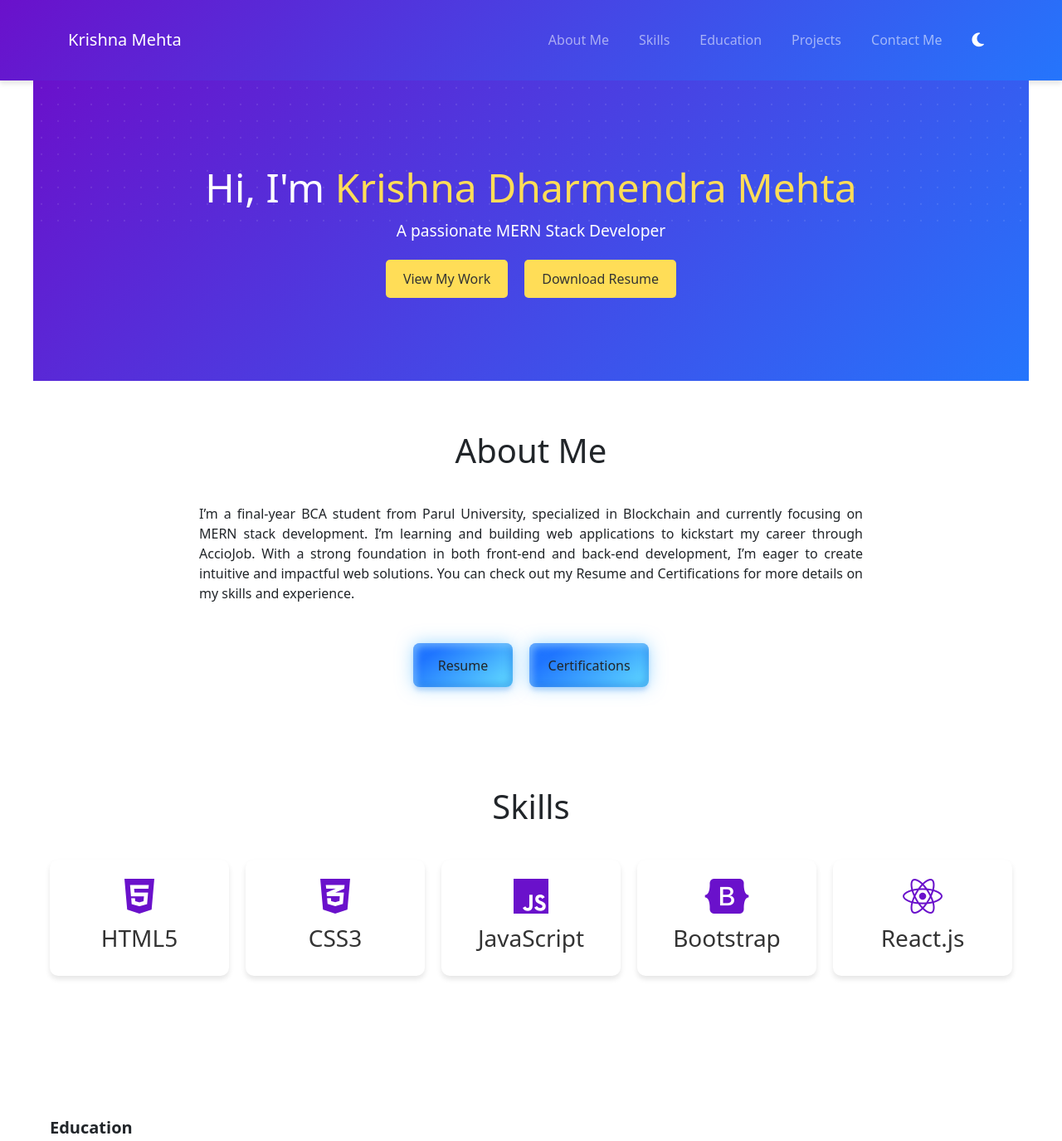
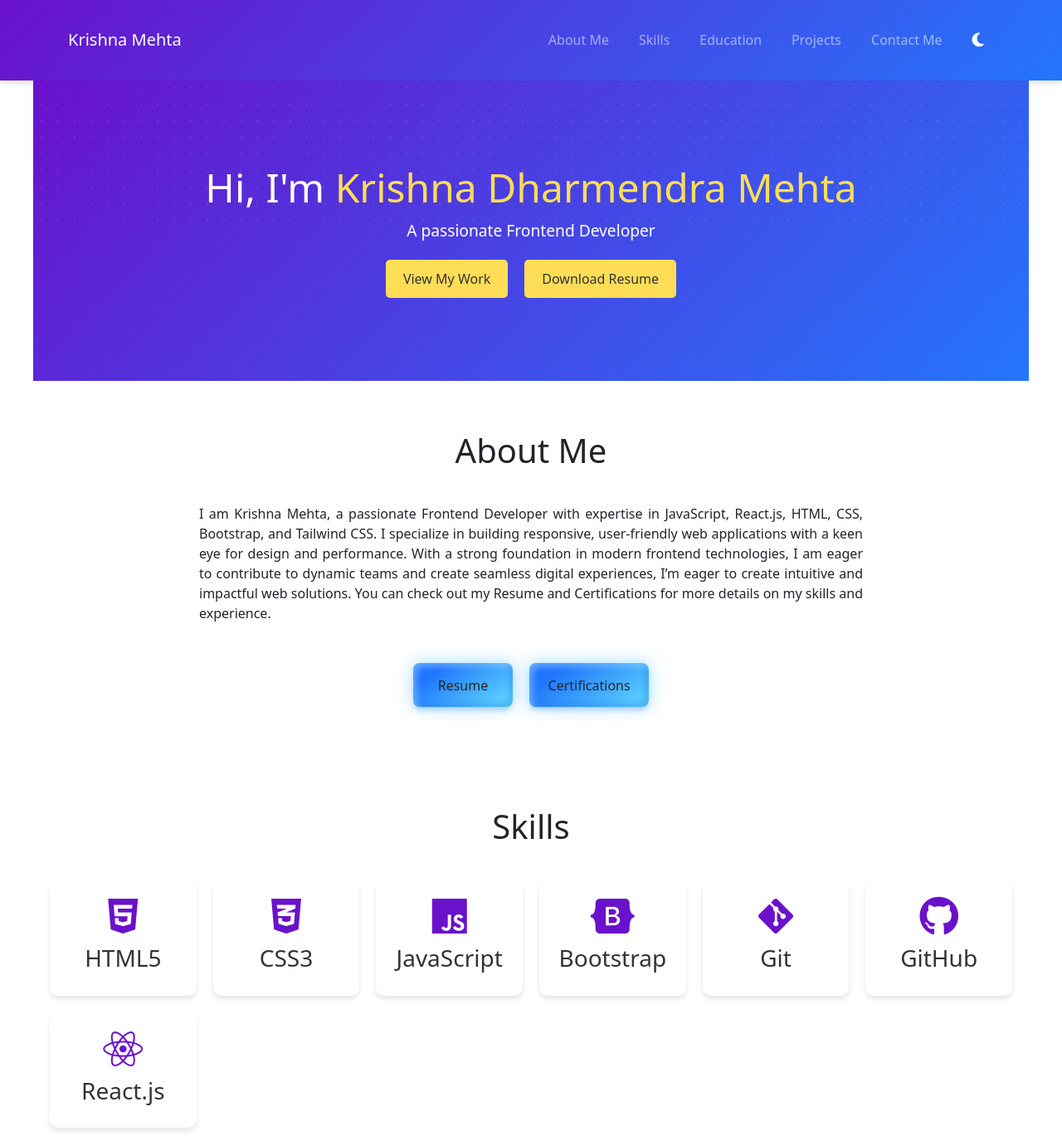
Before and after one commit to krishna20000/portfolio-kdm, a plain HTML site: page index.html in a window 1280 px wide. Shown: the top 1375 px of the page at 83% size. Drawn offline with nearby package versions, Linux system fonts and the light colour scheme.

Commit message:
`Updated index.html and style.css to reflect changes in skills and technologies`

```diff
--- a/index.html
+++ b/index.html
@@ -24,7 +24,7 @@
             <!-- Logo -->
             <a class="navbar-brand" href="#">Krishna Mehta</a>
 
-            <!-- Hamburger Menu Button for Mobile -->
+
 
 
 
@@ -48,7 +48,7 @@
     <section id="hero">
         <div class="hero-content">
             <h1>Hi, I'm <span class="highlight" id="typewriter"></span></h1>
-            <p>A passionate MERN Stack Developer</p>
+            <p>A passionate Frontend Developer</p>
             <div class="hero-buttons">
                 <a href="#projects" class="btn">View My Work</a>
                 <a href="Krishna.pdf" download class="btn">Download Resume</a>
@@ -59,7 +59,7 @@
     <section id="about">
         <h2>About Me</h2>
         <div class="about-content">
-          <p class="about-desc mb-5">I’m a final-year BCA student from Parul University, specialized in Blockchain and currently focusing on MERN stack development. I’m learning and building web applications to kickstart my career through AccioJob. With a strong foundation in both front-end and back-end development, I’m eager to create intuitive and impactful web solutions. You can check out my Resume and Certifications for more details on my skills and experience.</p>
+          <p class="about-desc mb-5"> I am Krishna Mehta, a passionate Frontend Developer with expertise in JavaScript, React.js, HTML, CSS, Bootstrap, and Tailwind CSS. I specialize in building responsive, user-friendly web applications with a keen eye for design and performance. With a strong foundation in modern frontend technologies, I am eager to contribute to dynamic teams and create seamless digital experiences, I’m eager to create intuitive and impactful web solutions. You can check out my Resume and Certifications for more details on my skills and experience.</p>
           <div class="text-center">
           <button class="btn-donate"><a href="Krishna.pdf" class="link text-dark" style="text-decoration:none">Resume</a></button>
           <button class="btn-donate ms-3"><a href="https://www.linkedin.com/in/kdmehta704/" class="link text-dark" style="text-decoration:none">Certifications </a></button>
@@ -87,6 +87,15 @@
               <i class="fa-brands fa-bootstrap"></i>
               <h3>Bootstrap</h3>
           </div>
+
+        <div class="skill-card">
+            <i class="fa-brands fa-git-alt"></i>
+            <h3>Git</h3>
+        </div>
+        <div class="skill-card">
+            <i class="fa-brands fa-github"></i>
+            <h3>GitHub</h3>
+        </div>
             <div class="skill-card">
                 <i class="fab fa-react"></i>
                 <h3>React.js</h3>
--- a/style.css
+++ b/style.css
@@ -95,6 +95,10 @@ nav ul li a:hover {
   color: #fff;
   font-size: 1.5rem;
   cursor: pointer;
+}
+
+skill-logo{
+  width: 50%;
 }
 
 /* Small Screens */
```
